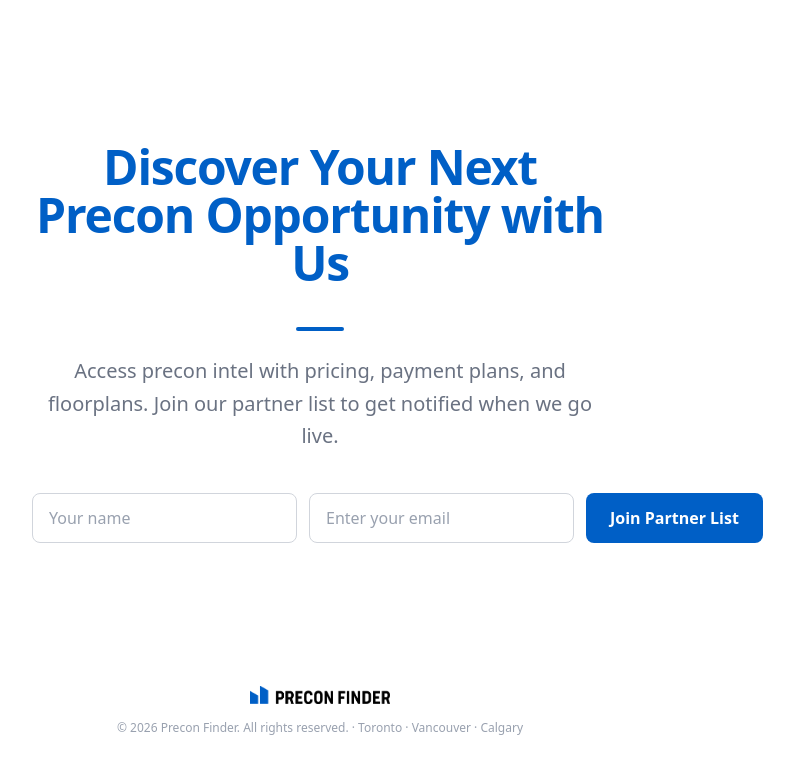
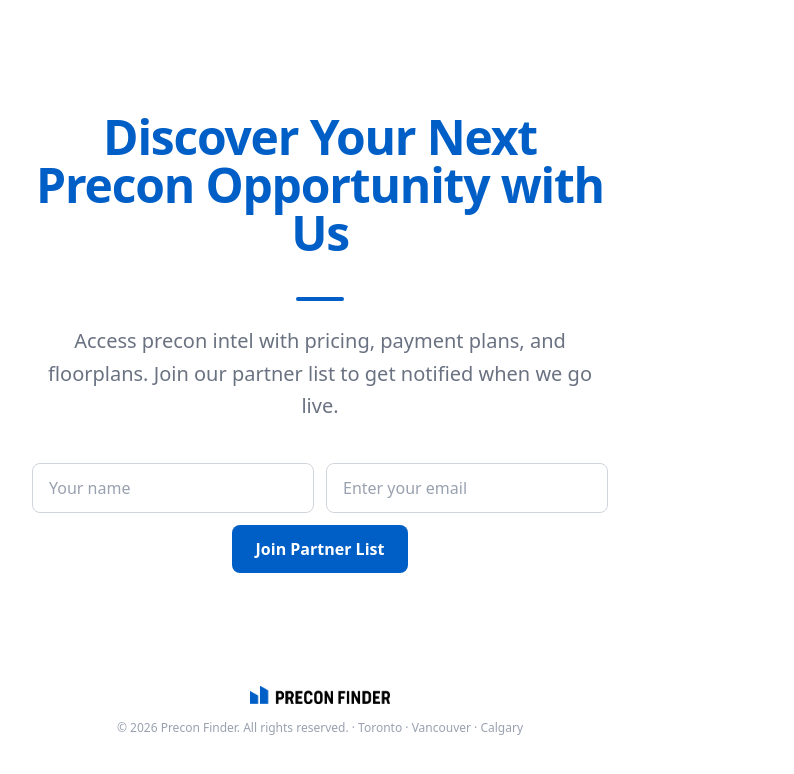
Before and after one commit to pdrrr3/pcf-website, a Next.js app: page / in a window 1280 px wide. Shown: the top 774 px of the page, without its empty margins (320-1114 px from the left). Built offline with nearby package versions, Linux system fonts and the light colour scheme.

Commit message:
Fix form layout: inputs side-by-side on all sizes, centered button below

```diff
--- a/app/page.tsx
+++ b/app/page.tsx
@@ -63,7 +63,8 @@ export default function Home() {
             {message}
           </div>
         ) : (
-          <form onSubmit={handleSubmit} className="flex flex-col gap-3 sm:flex-row w-full">
+          <form onSubmit={handleSubmit} className="flex flex-col gap-3 w-full">
+            <div className="flex gap-3">
               <input
                 type="text"
                 required
@@ -71,7 +72,7 @@ export default function Home() {
                 value={name}
                 onChange={(e) => setName(e.target.value)}
                 disabled={status === "loading"}
-              className="flex-1 rounded-lg border border-gray-300 px-4 py-3 text-gray-900 placeholder-gray-400 focus:border-[#005FC6] focus:outline-none focus:ring-2 focus:ring-[#005FC6]/20 disabled:opacity-50"
+                className="flex-1 min-w-0 rounded-lg border border-gray-300 px-4 py-3 text-gray-900 placeholder-gray-400 focus:border-[#005FC6] focus:outline-none focus:ring-2 focus:ring-[#005FC6]/20 disabled:opacity-50"
               />
               <input
                 type="email"
@@ -80,12 +81,13 @@ export default function Home() {
                 value={email}
                 onChange={(e) => setEmail(e.target.value)}
                 disabled={status === "loading"}
-              className="flex-1 rounded-lg border border-gray-300 px-4 py-3 text-gray-900 placeholder-gray-400 focus:border-[#005FC6] focus:outline-none focus:ring-2 focus:ring-[#005FC6]/20 disabled:opacity-50"
+                className="flex-1 min-w-0 rounded-lg border border-gray-300 px-4 py-3 text-gray-900 placeholder-gray-400 focus:border-[#005FC6] focus:outline-none focus:ring-2 focus:ring-[#005FC6]/20 disabled:opacity-50"
               />
+            </div>
             <button
               type="submit"
               disabled={status === "loading"}
-              className="whitespace-nowrap rounded-lg bg-[#005FC6] px-6 py-3 font-semibold text-white transition hover:bg-[#004fa8] disabled:opacity-50"
+              className="w-full whitespace-nowrap rounded-lg bg-[#005FC6] px-6 py-3 font-semibold text-white transition hover:bg-[#004fa8] disabled:opacity-50 sm:w-auto sm:self-center"
             >
               {status === "loading" ? "Joining..." : "Join Partner List"}
             </button>
```
Lines whose indentation alone changed are shown as unchanged.
